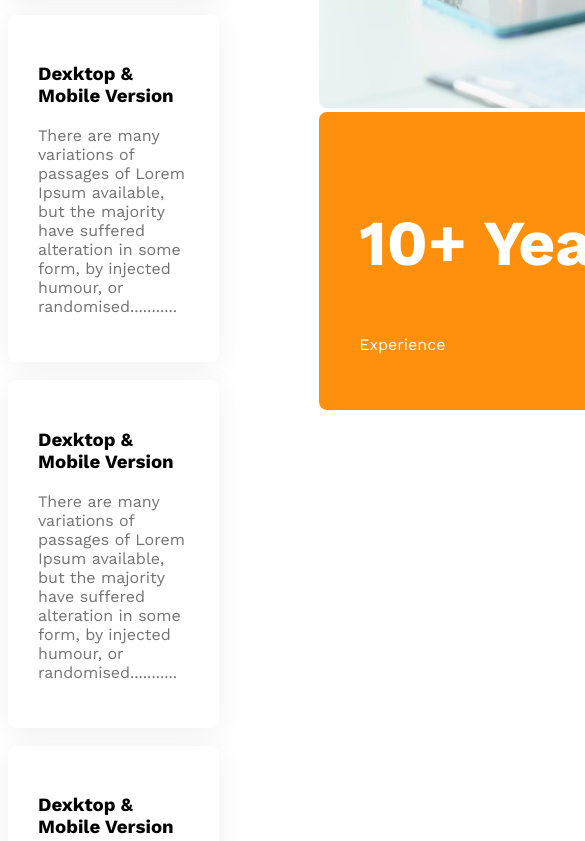
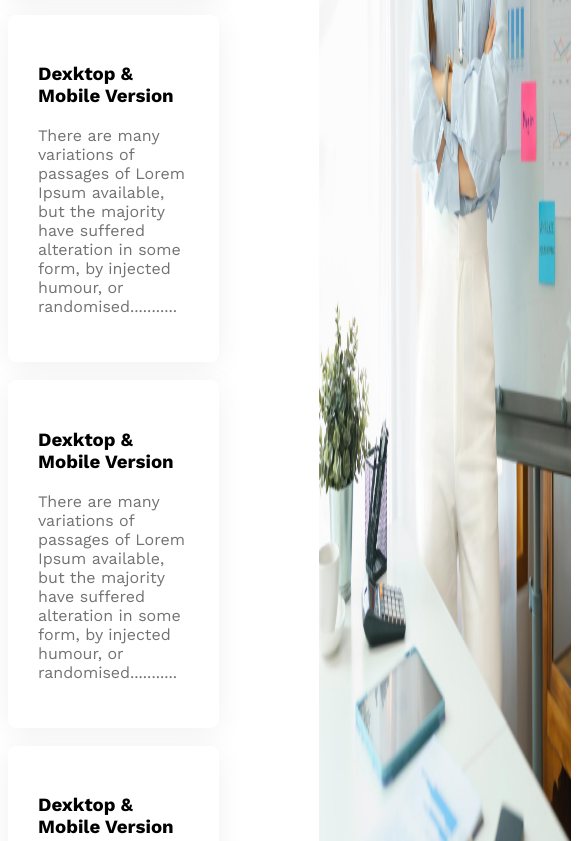
Before and after one commit to 1Nawal3/g3-architect, a plain HTML site: page index.html in a window 390 px wide. Shown: the part 3857-4698 px from the top of the page, 585 px wide, since content can reach past the window. Drawn offline with nearby package versions, Linux system fonts and the light colour scheme.

Commit message:
feature half complete

```diff
--- a/architect.css
+++ b/architect.css
@@ -133,17 +133,29 @@
     border-left: 5px solid #FF900E;
     padding-left: 20px;
 }
-
+.feature-img img{
+    height: 90%;
+    margin-left: 50px;
+}
  .ten-years-badge{
     border-radius: 8px;
     background-color: #FF900E;
     color: white;
     width: 342px;
     padding: 40px;
+    text-align: center;
+    position: relative;
+    bottom: 100px;
+    right: 70px;
 
 }
 .ten-years-badge h2{
     font-size: 4rem;
+    margin: 0;
+}
+.ten-years-badge p{
+    font-size: 1.5rem;
+    margin: 0;
 }
 /* some facts */
 .some-facts {
@@ -228,7 +240,8 @@
     nav,
     .teams-container,
     .facts-card-container,
-    .sponsor-img {
+    .sponsor-img
+    .features{
         flex-direction: column;
     }
 
@@ -244,6 +257,15 @@
     padding-left: 20px;
 }
 
+.feature-img img{
+    width: 90%;
+    margin-left: 0;
+}
+.ten-years-badge{
+    position: static;
+    width: 200px;
+
+}
 
 /* Tablet or medium devices */
 
```
